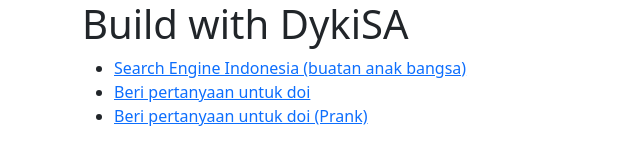
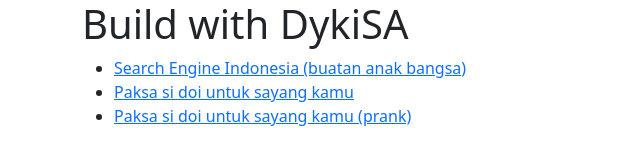
Before and after one commit to DykiSA/dykisa.github.io, a plain HTML site: page index.html in a window 1280 px wide. Shown: the whole page, without its empty margins (0-640 px from the left). Drawn offline with nearby package versions, Linux system fonts and the light colour scheme.

Commit message:
update link on landing page

```diff
--- a/index.html
+++ b/index.html
@@ -15,10 +15,10 @@
             <a href="/searchengine">Search Engine Indonesia (buatan anak bangsa)</a>
         </li>
         <li>
-            <a href="#" class="ask-si-doi">Beri pertanyaan untuk doi</a>
+            <a href="#" class="ask-si-doi">Paksa si doi untuk sayang kamu</a>
         </li>
         <li>
-            <a href="#" class="ask-si-doi prank">Beri pertanyaan untuk doi (Prank)</a>
+            <a href="#" class="ask-si-doi prank">Paksa si doi untuk sayang kamu (prank)</a>
         </li>
     </ul>
     <script>
```
